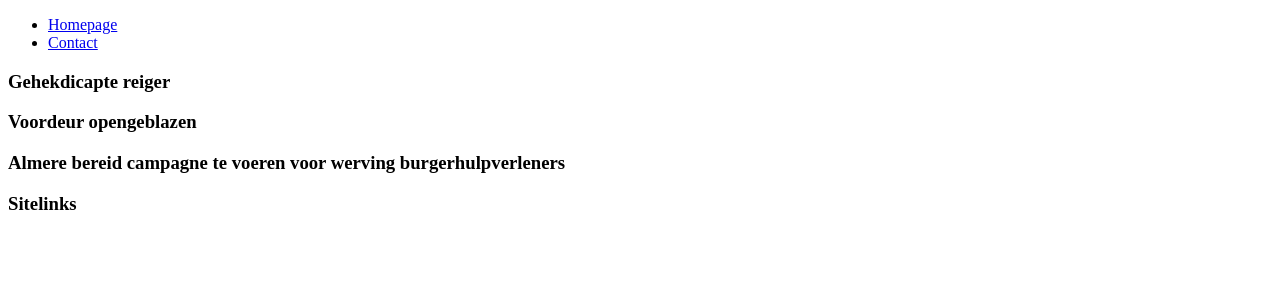
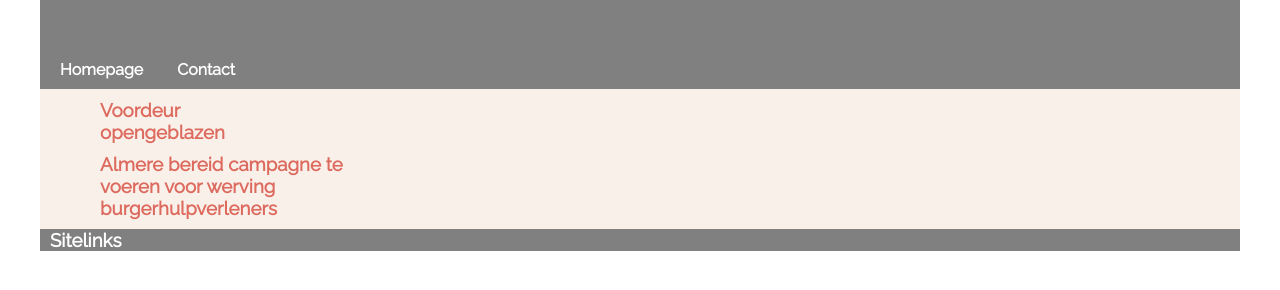
Before and after one commit to CSPR07/PWP1, a plain HTML site: page Sport/sport.html in a window 1280 px wide. Drawn offline with Linux system fonts and the light colour scheme.

Commit message:
sport
sport2add

```diff
--- a/Sport/Style.css
+++ b/Sport/Style.css
@@ -0,0 +1,88 @@
+*{
+    box-sizing: border-box;
+}
+body{
+    margin: 0;
+    padding: 0;
+    font-family: 'Raleway', sans-serif;
+}
+header{
+    text-align: left;
+    background-color: rgb(193, 240, 223);
+}
+
+div#wrapper{
+    background-color: rgb(250, 240, 234);
+}
+
+li {
+    background-color: rgb(128, 128, 128);
+    padding: 10px;
+    padding-left: 20px;
+    border-top: 1px solid white;
+}
+
+ul{
+    padding: 0px;
+    margin: 0px;
+    padding-top: 50px;
+}
+@media all and (min-width: 550px){
+    ul{
+        background-color: rgb(128, 128, 128);
+    }
+    li{
+        display: inline-block;
+        border: none;
+    }
+}
+li a{
+    color: white;
+    text-decoration: none;
+    font-weight: 700;
+}
+h3{
+    color: rgb(220, 106, 94);
+    text-align: left;
+    margin: 10px;
+}
+section footer{
+    padding: 20px;
+}
+@media all and (min-width: 920px){
+    .article:nth-child(even){
+        margin-right: 0;
+    }
+    .articles {
+        width: 30%;
+        vertical-align: top;
+        padding-right: 50px;
+        margin-left: 50px;
+
+    }
+    .arcticle:last-child{
+        padding-right: 0px;
+    }
+    .articles1{
+        margin-right: 100px;
+    }
+    .articles2{
+        margin-right: 100px;
+    }
+}
+
+@media all and (min-width: 1200px) {
+    div#wrapper{
+        width: 1200px;
+        margin: auto;
+    }
+}
+
+footer{
+    background-color: rgb(128, 128, 128);
+    color: white;
+    clear: both;
+}
+footer h3{
+    color: white;
+}
--- a/Sport/sport.html
+++ b/Sport/sport.html
@@ -20,7 +20,8 @@
 
     <section class="articles">
         <article class="articles1">
-            <h3>Gehekdicapte reiger</h3>
+            <h3></h3>
+
         </article>
 
         <article class="articles2">
@@ -35,7 +36,6 @@
     <footer>
         <h3>Sitelinks</h3>
 
-
     </footer>
 </div>
 </body>
```
